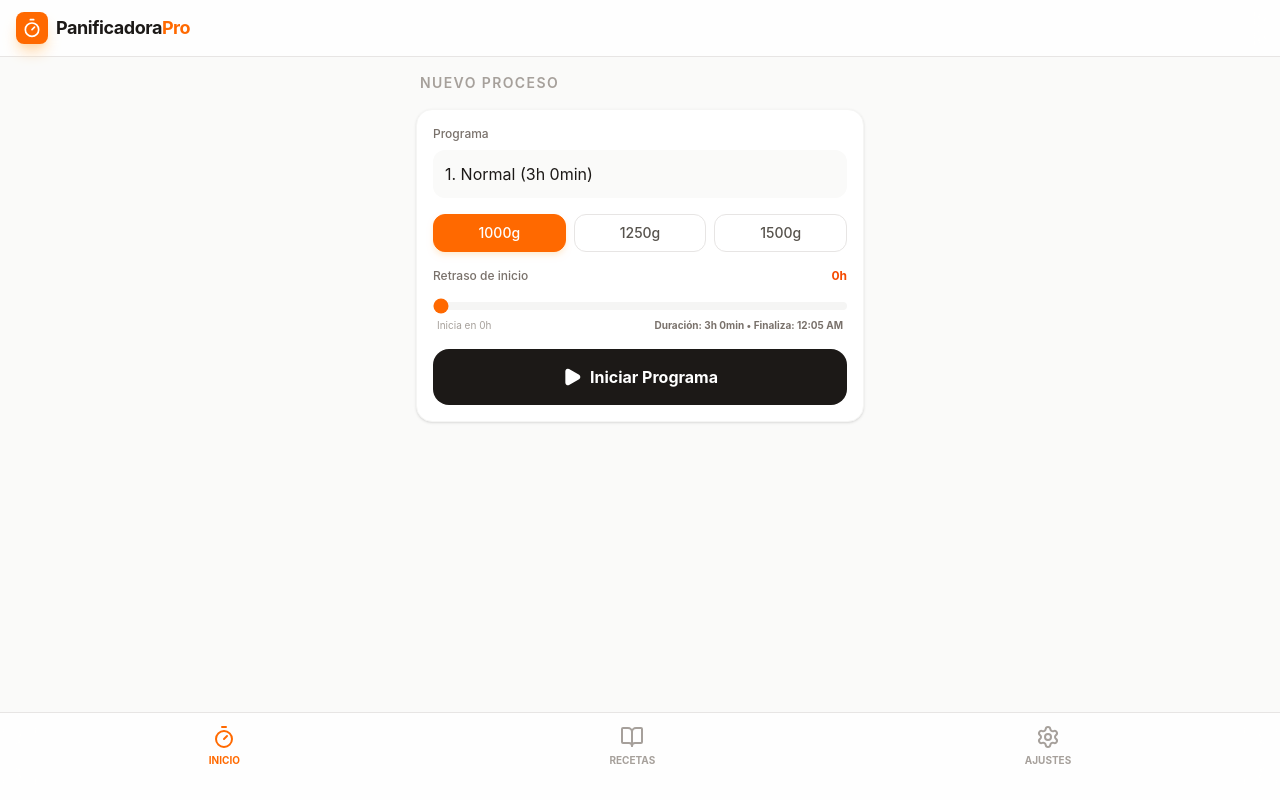
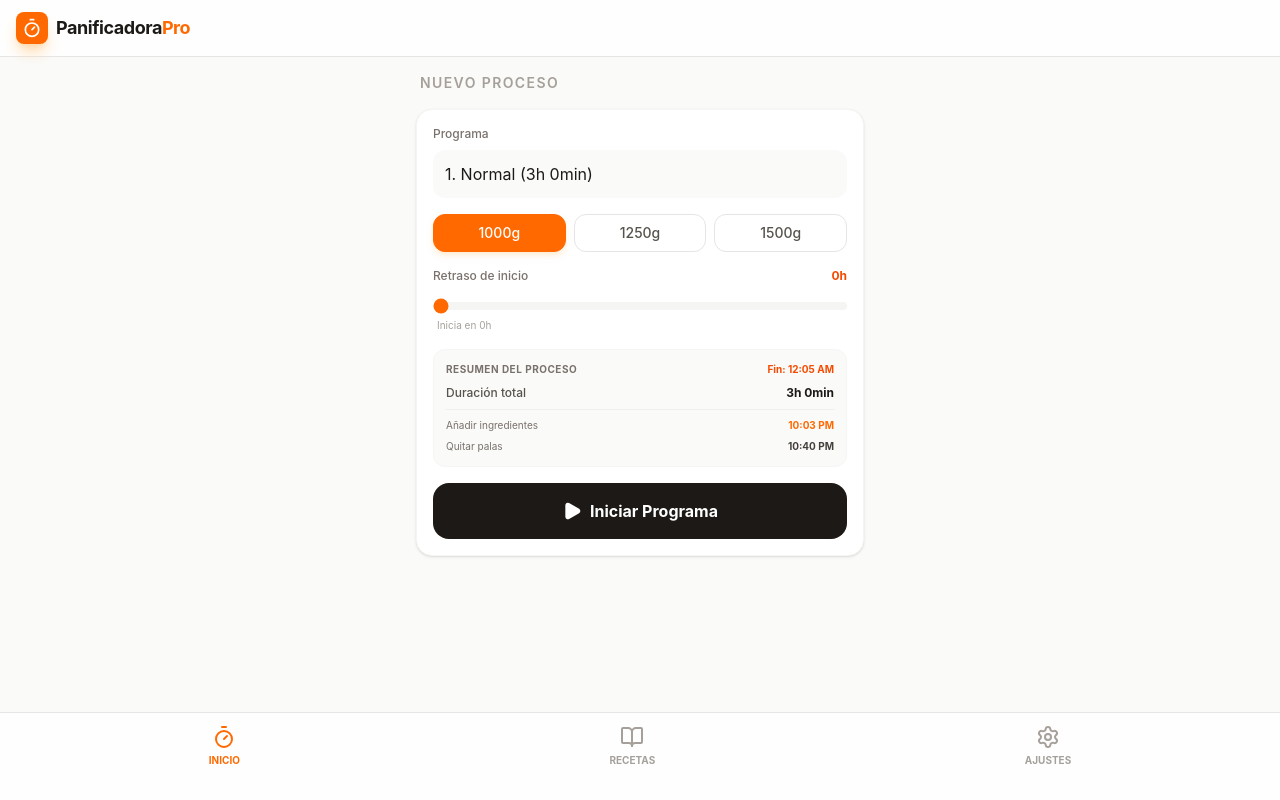
Before and after one commit to jmmaldonado/pan-timer, a React (Vite) app: page / in a window 1280 px wide. Built offline with nearby package versions, Linux system fonts and the light colour scheme.

Commit message:
feat: Add milestone time display and scrollbar styling
Display detailed milestone times (ingredient additions/removals) for selected programs and weights.

Implement custom scrollbar styling for a more modern and auto-hiding feel across the application.

```diff
--- a/src/App.tsx
+++ b/src/App.tsx
@@ -320,19 +320,63 @@ export default function App() {
                       />
                       <div className="flex justify-between items-center px-1">
                         <p className="text-[10px] text-stone-400">Inicia en {selectedDelay}h</p>
+                      </div>
+                    </div>
+
                     {(() => {
                       const program = programs.find(p => p.id === selectedProgramId);
                       const duration = program?.timings[selectedWeight]?.total || 0;
                       if (duration === 0) return null;
                       const finishTime = new Date(Date.now() + (selectedDelay * 60 + duration) * 60000);
+
+                      const getMilestoneTime = (property: 'isAdd' | 'isRmv') => {
+                        if (!program) return null;
+                        const steps = program.timings[selectedWeight]?.steps || [];
+                        let elapsed = 0;
+                        for (const s of steps) {
+                          elapsed += s.duration;
+                          if ((s as any)[property]) {
+                            const time = new Date(Date.now() + (selectedDelay * 60 + elapsed) * 60000);
+                            return time.toLocaleTimeString([], { hour: '2-digit', minute: '2-digit' });
+                          }
+                        }
+                        return null;
+                      };
+
+                      const addTime = getMilestoneTime('isAdd');
+                      const removeTime = getMilestoneTime('isRmv');
+
                       return (
-                            <p className="text-[10px] font-bold text-stone-500">
-                              Duración: {formatDuration(duration)} • Finaliza: {finishTime.toLocaleTimeString([], { hour: '2-digit', minute: '2-digit' })}
+                        <div className="bg-stone-50 p-3 rounded-xl space-y-2 border border-stone-100">
+                          <div className="flex justify-between items-center">
+                            <p className="text-[10px] font-bold text-stone-500 uppercase tracking-wider">Resumen del Proceso</p>
+                            <p className="text-[10px] font-bold text-orange-600">
+                              Fin: {finishTime.toLocaleTimeString([], { hour: '2-digit', minute: '2-digit' })}
                             </p>
+                          </div>
+                          <div className="flex justify-between items-center">
+                            <p className="text-xs font-medium text-stone-600">Duración total</p>
+                            <p className="text-xs font-bold text-stone-900">{formatDuration(duration)}</p>
+                          </div>
+                          {(addTime || removeTime) && (
+                            <div className="pt-2 border-t border-stone-200/50 flex flex-col gap-1.5">
+                              {addTime && (
+                                <div className="flex justify-between items-center">
+                                  <p className="text-[10px] text-stone-500">Añadir ingredientes</p>
+                                  <p className="text-[10px] font-bold text-orange-500">{addTime}</p>
+                                </div>
+                              )}
+                              {removeTime && (
+                                <div className="flex justify-between items-center">
+                                  <p className="text-[10px] text-stone-500">Quitar palas</p>
+                                  <p className="text-[10px] font-bold text-stone-700">{removeTime}</p>
+                                </div>
+                              )}
+                            </div>
+                          )}
+                        </div>
                       );
                     })()}
-                      </div>
-                    </div>
 
                     <button
                       onClick={() => {
@@ -535,30 +579,22 @@ export default function App() {
                 ) : (
                     <div className="grid gap-4">
                       {recipes.map(recipe => (
-                      <div key={recipe.id} className="bg-white p-4 rounded-2xl shadow-sm border border-stone-100 space-y-3">
+                        <div
+                          key={recipe.id}
+                          className="bg-white p-4 rounded-2xl shadow-sm border border-stone-100 space-y-3 cursor-pointer active:scale-[0.98] transition-all"
+                          onClick={() => {
+                            setEditingRecipe(recipe);
+                            setView('add-recipe');
+                          }}
+                        >
                           <div className="flex items-center justify-between">
                             <div>
                               <h3 className="font-bold text-lg">{recipe.name}</h3>
                               <p className="text-xs text-stone-500">{programs.find(p => p.id === recipe.programId)?.name} • {recipe.weight}g</p>
                             </div>
-                          <div className="flex gap-2">
                             <button
-                              onClick={() => {
-                                setEditingRecipe(recipe);
-                                setView('add-recipe');
-                              }}
-                              className="w-8 h-8 bg-stone-100 rounded-full flex items-center justify-center text-stone-500"
-                            >
-                              <Settings size={14} />
-                            </button>
-                            <button
-                              onClick={() => setModal({ type: 'delete-recipe', data: recipe.id })}
-                              className="w-8 h-8 bg-red-50 rounded-full flex items-center justify-center text-red-500"
-                            >
-                              <Trash2 size={14} />
-                            </button>
-                            <button
-                              onClick={() => {
+                              onClick={(e) => {
+                                e.stopPropagation();
                                 setSelectedProgramId(recipe.programId);
                                 setSelectedWeight(recipe.weight);
                                 setView('home');
@@ -568,7 +604,6 @@ export default function App() {
                             >
                               <Play size={18} fill="currentColor" />
                             </button>
-                          </div>
                           </div>
                           <div className="flex gap-4 text-[10px] font-bold uppercase text-stone-400 border-t border-stone-50 pt-3">
                             <span>Hidratación: <span className="text-orange-500">{calculateHydration(recipe).toFixed(1)}%</span></span>
@@ -827,9 +862,26 @@ export default function App() {
                       <textarea name="otherIngredients" rows={2} defaultValue={editingRecipe?.otherIngredients} className="w-full bg-stone-50 border-none rounded-xl p-3 text-sm" />
                     </div>
                   </div>
+                  <div className="flex flex-col gap-3">
                     <button type="submit" className="w-full bg-orange-500 text-white py-4 rounded-2xl font-bold shadow-lg shadow-orange-200">
                       {editingRecipe ? 'Actualizar Receta' : 'Guardar Receta'}
                     </button>
+                    {editingRecipe && (
+                      <button
+                        type="button"
+                        onClick={() => {
+                          setModal({
+                            type: 'delete-recipe',
+                            data: editingRecipe.id
+                          });
+                        }}
+                        className="w-full bg-red-50 text-red-600 py-4 rounded-2xl font-bold flex items-center justify-center gap-2"
+                      >
+                        <Trash2 size={20} />
+                        Eliminar Receta
+                      </button>
+                    )}
+                  </div>
                 </form>
               </motion.div>
             )}
@@ -887,6 +939,8 @@ export default function App() {
         onConfirm={() => {
           if (modal?.data) {
             setRecipes(recipes.filter(r => r.id !== modal.data));
+            setEditingRecipe(null);
+            if (view === 'add-recipe') setView('recipes');
             addToast("Receta eliminada", "success");
           }
         }}
--- a/src/index.css
+++ b/src/index.css
@@ -10,4 +10,34 @@
   body {
     -webkit-tap-highlight-color: transparent;
   }
+
+  /* Scrollbar styling for auto-hide feel */
+  * {
+    scrollbar-width: thin;
+    scrollbar-color: rgba(0, 0, 0, 0.1) transparent;
+    transition: scrollbar-color 0.3s ease;
+  }
+
+  *:hover {
+    scrollbar-color: rgba(0, 0, 0, 0.2) transparent;
+  }
+
+  /* Webkit browsers (Chrome, Safari, Edge) */
+  ::-webkit-scrollbar {
+    width: 6px;
+    height: 6px;
+  }
+
+  ::-webkit-scrollbar-track {
+    background: transparent;
+  }
+
+  ::-webkit-scrollbar-thumb {
+    background: rgba(0, 0, 0, 0.1);
+    border-radius: 10px;
+  }
+
+  *:hover::-webkit-scrollbar-thumb {
+    background: rgba(0, 0, 0, 0.2);
+  }
 }
```
Lines whose indentation alone changed are shown as unchanged.
